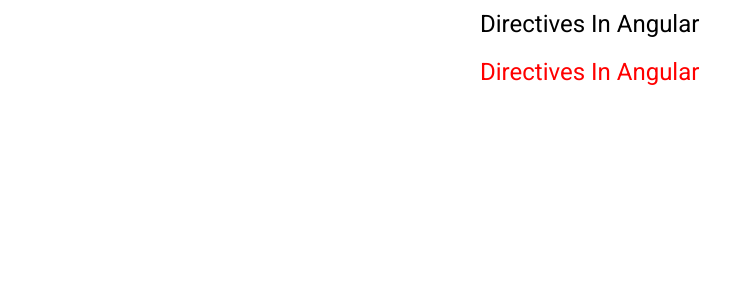
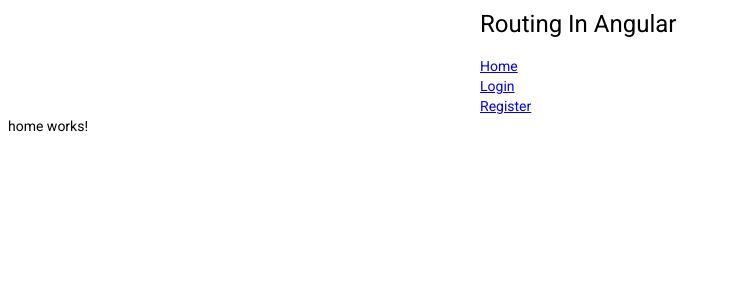
Before and after one commit to spratham/Angular-tut, an Angular app: page / in a window 1280 px wide. Shown: the top 300 px of the page, without its empty margins (0-753 px from the left). Built offline with nearby package versions, Linux system fonts and the light colour scheme.

Commit message:
basic-routing

```diff
--- a/src/app/app.component.html
+++ b/src/app/app.component.html
@@ -1,4 +1,7 @@
 <div class="main">
   <h1>{{ title }} In Angular</h1>
-  <h1 appRedEl>{{ title }} In Angular</h1>
+  <a routerLink="">Home</a>
+  <a routerLink="login">Login</a>
+  <a routerLink="register">Register</a>
 </div>
+<router-outlet></router-outlet>
--- a/src/app/app.component.ts
+++ b/src/app/app.component.ts
@@ -6,6 +6,6 @@
   styleUrls: ['./app.component.css'],
 })
 export class AppComponent {
-  title = 'Directives';
+  title = 'Routing';
 
 }
--- a/src/app/app.module.ts
+++ b/src/app/app.module.ts
@@ -14,6 +14,8 @@
 import { MatButtonModule } from '@angular/material/button';
 import { UsdtInrPipe } from './pipes/usdt-inr.pipe';
 import { RedElDirective } from './red-el.directive';
+import { AppRoutingModule } from './app-routing.module';
+import { HomeComponent } from './home/home.component';
 
 @NgModule({
   declarations: [
@@ -25,6 +27,7 @@
     SignUpComponent,
     UsdtInrPipe,
     RedElDirective,
+    HomeComponent,
   ],
   imports: [
     BrowserModule,
@@ -34,6 +37,7 @@
     MatCardModule,
     MatButtonModule,
     ReactiveFormsModule,
+    AppRoutingModule,
   ],
   providers: [],
   bootstrap: [AppComponent],
--- /dev/null
+++ b/src/app/home/home.component.html
@@ -0,0 +1 @@
+<p>home works!</p>
--- /dev/null
+++ b/src/app/home/home.component.ts
@@ -0,0 +1,15 @@
+import { Component, OnInit } from '@angular/core';
+
+@Component({
+  selector: 'app-home',
+  templateUrl: './home.component.html',
+  styleUrls: ['./home.component.css']
+})
+export class HomeComponent implements OnInit {
+
+  constructor() { }
+
+  ngOnInit(): void {
+  }
+
+}
```
Also changed, not shown: src/app/app-routing.module.ts (added, +23 -0 lines), src/app/home/home.component.css (added), 1 other file (tests, documents, lock files or other folders).
